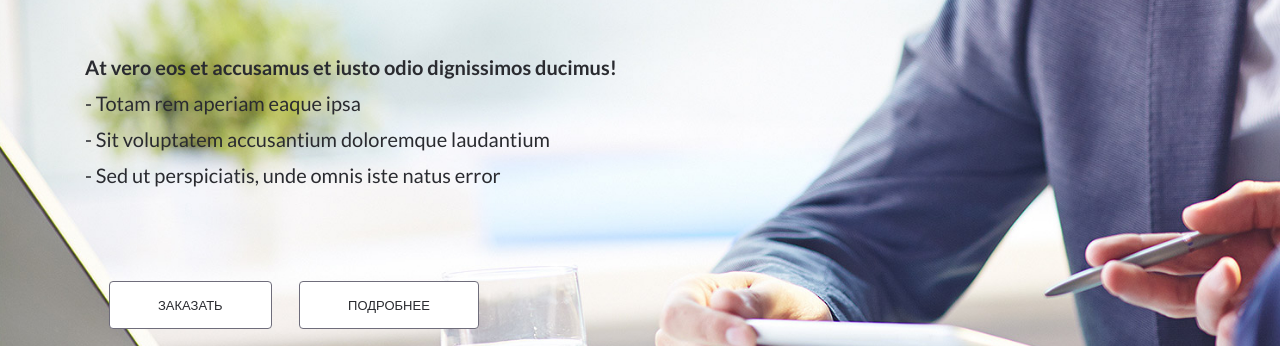
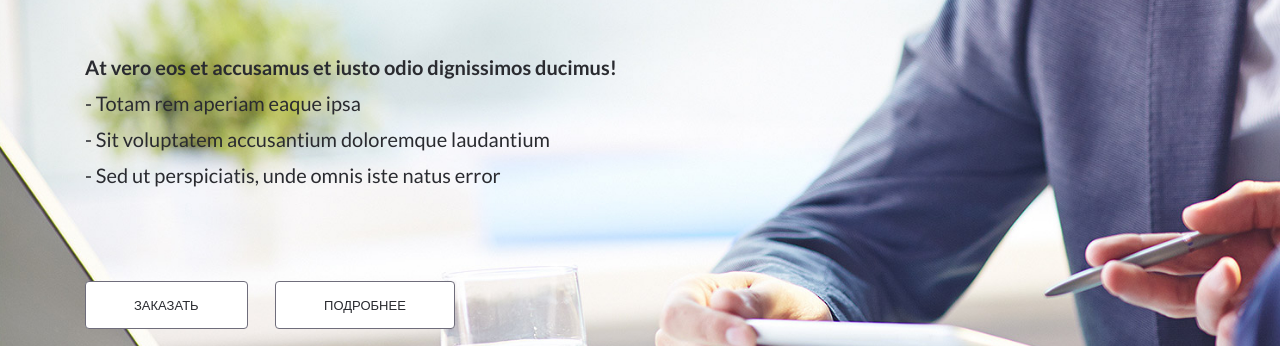
Before and after one commit to July-1390/test-task_nakukop, a plain HTML site: page source/index.html in a window 1280 px wide. Shown: the part 454-800 px from the top of the page. Drawn offline with nearby package versions, Linux system fonts and the light colour scheme.

Commit message:
fix buttons

```diff
--- a/source/index.html
+++ b/source/index.html
@@ -63,7 +63,7 @@
                         </p>
 
                         <div class="banner-button">
-                            <button class="btn ml-sm-4">Заказать</button>
+                            <button class="btn">Заказать</button>
                             <button class="btn ml-sm-4 btn__left">Подробнее</button>
                         </div>
 
```
